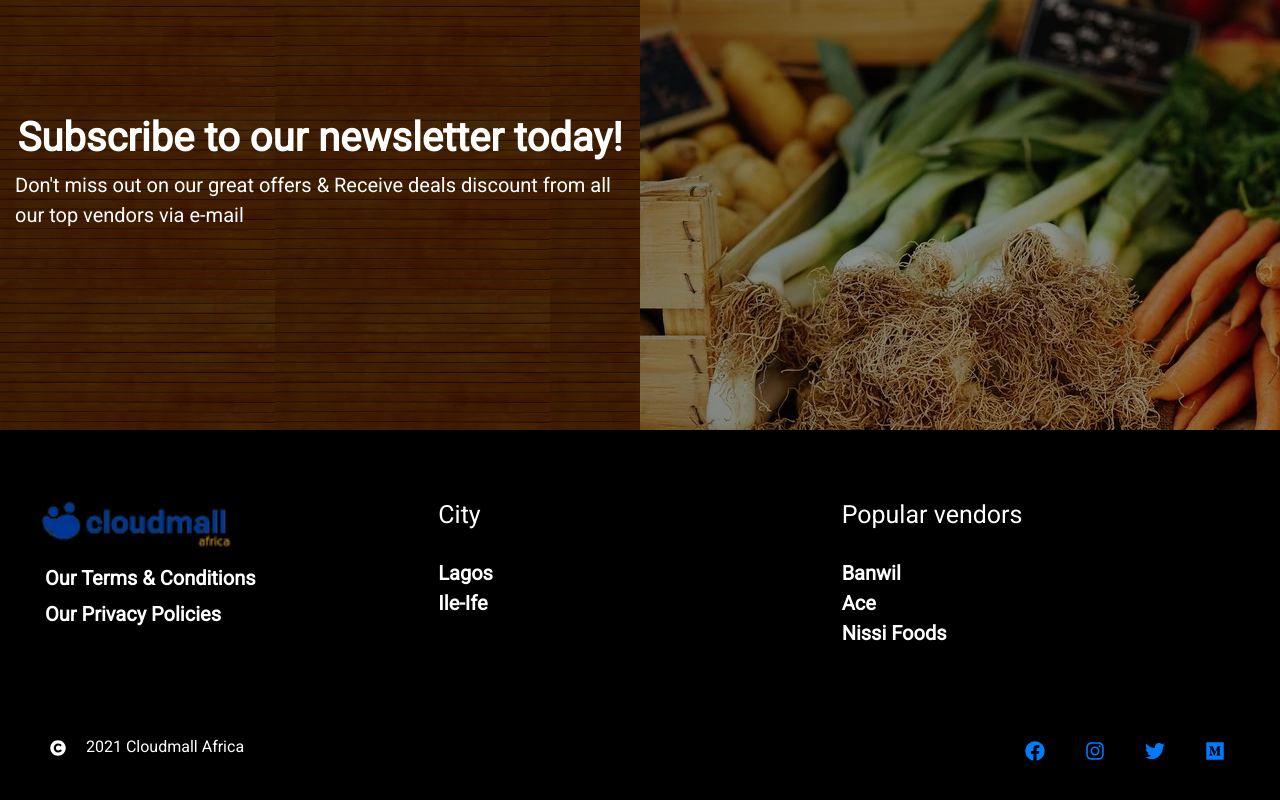
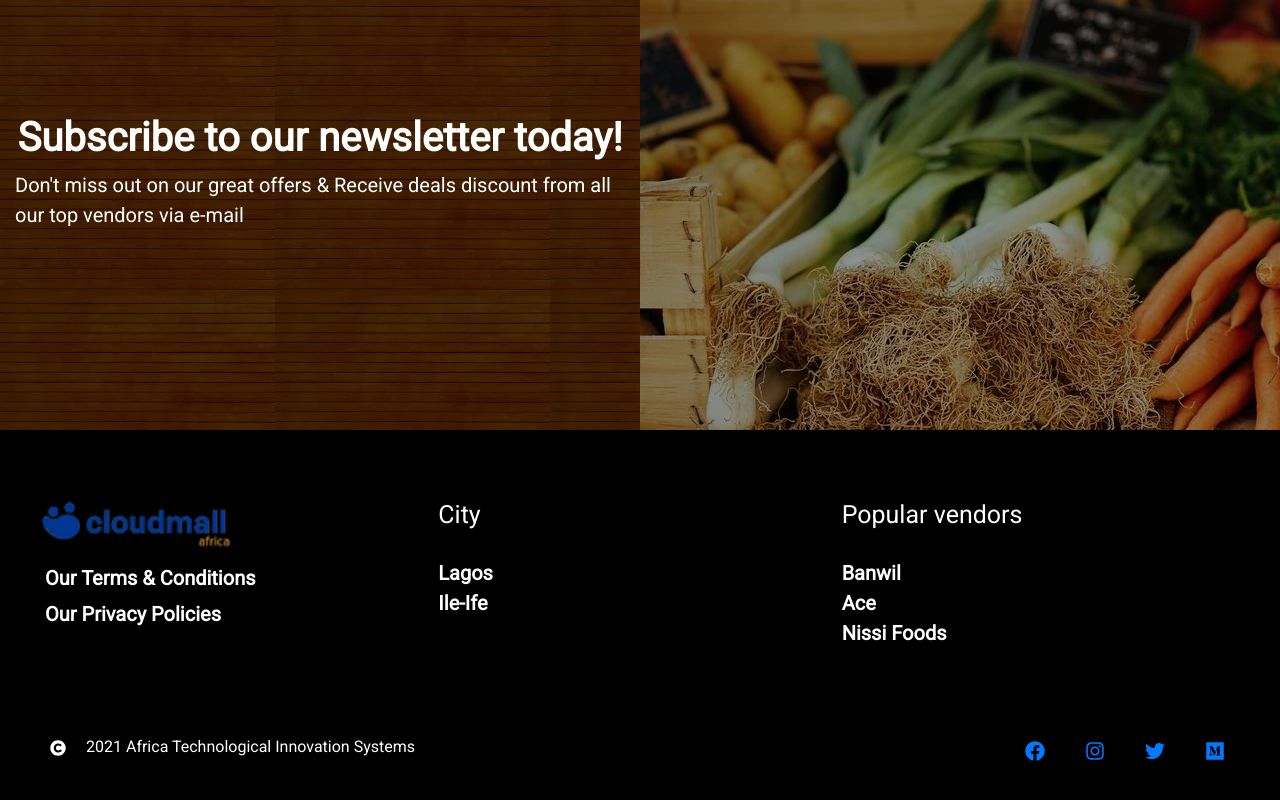
Before and after one commit to BisiDavi/cloudmall-landingpage, a Next.js app: page /first in a window 1280 px wide. Shown: the part 1882-2682 px from the top of the page. Built offline with nearby package versions, Linux system fonts and the light colour scheme.

Commit message:
Update index.tsx
upated footer

```diff
--- a/components/Footer/index.tsx
+++ b/components/Footer/index.tsx
@@ -140,7 +140,7 @@ const Footer = () => {
                     <span>
                         <FaCopyright />
                     </span>
-                    <p>{currentYear} Cloudmall Africa</p>
+                    <p>{currentYear} Africa Technological Innovation Systems </p>
                 </div>
                 <div className={`col-lg-6 col-sm-12 icons ${styles.icons}`}>
                     <div className='row'>{displaySocalLink()}</div>
```
